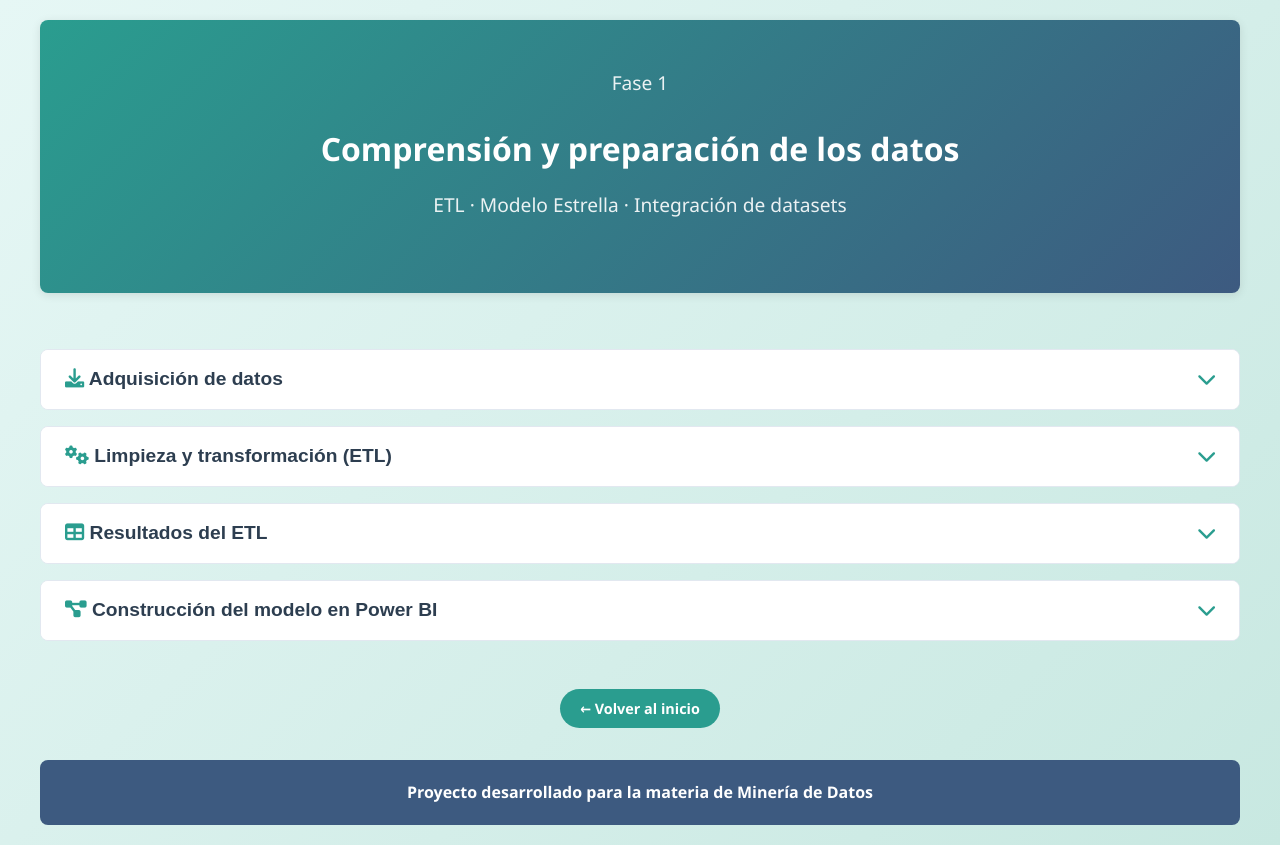
After one commit to Diego-APC/PGC-Mineria-De-Datos, a Flask app: page /fase1/ in a window 1280 px wide. The commit adds this page. Run offline with Flask 3, Linux system fonts and the light colour scheme.

Commit message:
Se agrega seccion explicando etl y modelo estrella

```diff
--- a/app.py
+++ b/app.py
@@ -11,6 +11,10 @@ def home():
 def pgc():
      return render_template("DescripcionProyecto.html")
 
+@app.route("/fase1/")
+def fase1():
+     return render_template("fase1.html")
+
 @app.route("/dashboard/")
 def dashboard():
      return render_template("dashboard.html")
--- /dev/null
+++ b/templates/fase1.html
@@ -0,0 +1,261 @@
+{% extends "base.html" %}
+
+{% block title %}Fase 1 — ETL y Modelo Estrella{% endblock %}
+
+{% block content %}
+
+<header class="hero-banner" style="min-height: 180px;">
+    <div class="hero-content">
+        <p class="subtitle">Fase 1</p>
+        <h1>Comprensión y preparación de los datos</h1>
+        <p class="subtitle">ETL · Modelo Estrella · Integración de datasets</p>
+    </div>
+</header>
+
+<section class="info-section">
+
+    <!-- 1. Adquisición -->
+    <div class="accordion">
+        <button class="accordion-header">
+            <span><i class="fas fa-download"></i> Adquisición de datos</span>
+            <i class="fas fa-chevron-down"></i>
+        </button>
+        <div class="accordion-content">
+            <p>
+                Se descargaron cuatro datasets oficiales del portal <strong>Datos Abiertos Bogotá</strong>,
+                publicados por la Secretaría Distrital de Salud:
+            </p>
+            <ul>
+                <li><strong>reporte_corte_31_07_2020_microchips.csv</strong> — Animales identificados con microchip por localidad</li>
+                <li><strong>osb_saludambiental_enfermedades_zoonoticas.csv</strong> — Enfermedades zoonóticas en Bogotá D.C.</li>
+                <li><strong>osb_saludamb-cobert_antirrab.csv</strong> — Cobertura de vacunación antirrábica en Bogotá D.C.</li>
+                <li><strong>osb_saludambiental-cumplimientoreportezoonosis.csv</strong> — Cumplimiento en el reporte del diagnóstico de zoonosis</li>
+            </ul>
+            <p>
+                Cada archivo presentó particularidades de encoding y separadores distintos
+                (<code>latin-1</code>, <code>cp850</code>, <code>utf-8</code>; separador <code>;</code>),
+                lo que se tuvo en cuenta desde la etapa de carga.
+            </p>
+        </div>
+    </div>
+
+    <!-- 2. ETL -->
+    <div class="accordion">
+        <button class="accordion-header">
+            <span><i class="fas fa-cogs"></i> Limpieza y transformación (ETL)</span>
+            <i class="fas fa-chevron-down"></i>
+        </button>
+        <div class="accordion-content">
+            <p>
+                Se desarrollaron <strong>8 scripts de Python</strong> usando la librería <strong>Pandas</strong>.
+                Cada script genera una tabla del modelo estrella a partir de los archivos en bruto:
+            </p>
+            <table>
+                <thead>
+                    <tr>
+                        <th>#</th>
+                        <th>Script</th>
+                        <th>Tabla generada</th>
+                        <th>Descripción</th>
+                    </tr>
+                </thead>
+                <tbody>
+                    <tr>
+                        <td>1</td>
+                        <td><code>1_dim_especie.py</code></td>
+                        <td><code>dim_especie.csv</code></td>
+                        <td>Extrae los valores únicos de especie animal (Canino / Felino) y les asigna una llave sustituta.</td>
+                    </tr>
+                    <tr>
+                        <td>2</td>
+                        <td><code>2_dim_sexo.py</code></td>
+                        <td><code>dim_sexo.csv</code></td>
+                        <td>Extrae los valores únicos de sexo del animal (Macho / Hembra) con su llave sustituta.</td>
+                    </tr>
+                    <tr>
+                        <td>3</td>
+                        <td><code>3_dim_tamanio.py</code></td>
+                        <td><code>dim_tamanio.csv</code></td>
+                        <td>Extrae las categorías de tamaño y agrega un campo de orden numérico de menor a mayor (Toys → Gigante).</td>
+                    </tr>
+                    <tr>
+                        <td>4</td>
+                        <td><code>4_dim_peligrosidad.py</code></td>
+                        <td><code>dim_peligrosidad.csv</code></td>
+                        <td>Extrae los valores de peligrosidad potencial del animal (SI / NO).</td>
+                    </tr>
+                    <tr>
+                        <td>5</td>
+                        <td><code>5_dim_evento.py</code></td>
+                        <td><code>dim_evento.csv</code></td>
+                        <td>Genera la dimensión de eventos zoonóticos combinando el tipo de enfermedad y la especie afectada.</td>
+                    </tr>
+                    <tr>
+                        <td>6</td>
+                        <td><code>6_dim_localidad.py</code></td>
+                        <td><code>dim_localidad.csv</code></td>
+                        <td>Construye la dimensión de localidad enriquecida con métricas del perfil de mascotas (% caninos, % felinos, % hembras, % peligrosos) y la Sub Red administrativa. Maneja diferencias de acentuación entre archivos.</td>
+                    </tr>
+                    <tr>
+                        <td>7</td>
+                        <td><code>7_hecho_animal.py</code></td>
+                        <td><code>hecho_animal.csv</code></td>
+                        <td>Tabla de hechos principal: un registro por mascota registrada con microchip. Reemplaza los atributos categóricos por llaves foráneas a las dimensiones.</td>
+                    </tr>
+                    <tr>
+                        <td>8</td>
+                        <td><code>8_hecho_salud_localidad.py</code></td>
+                        <td><code>hecho_salud_localidad.csv</code></td>
+                        <td>Tabla de hechos de salud: integra los tres datasets de salud (zoonosis, vacunación y cumplimiento de reporte) en una sola tabla por año y localidad.</td>
+                    </tr>
+                </tbody>
+            </table>
+        </div>
+    </div>
+
+    <!-- 3. Resultados ETL -->
+    <div class="accordion">
+        <button class="accordion-header">
+            <span><i class="fas fa-table"></i> Resultados del ETL</span>
+            <i class="fas fa-chevron-down"></i>
+        </button>
+        <div class="accordion-content">
+            <p>Las tablas generadas por los scripts se almacenaron en la carpeta <code>DataLimpia/</code>. A continuación se muestra una muestra de cada una:</p>
+
+            <h4>dim_especie</h4>
+            <table>
+                <tr><th>id_especie</th><th>especie</th></tr>
+                <tr><td>1</td><td>Canino</td></tr>
+                <tr><td>2</td><td>Felino</td></tr>
+            </table>
+
+            <h4>dim_sexo</h4>
+            <table>
+                <tr><th>id_sexo</th><th>sexo</th></tr>
+                <tr><td>1</td><td>Hembra</td></tr>
+                <tr><td>2</td><td>Macho</td></tr>
+            </table>
+
+            <h4>dim_tamanio</h4>
+            <table>
+                <tr><th>id_tamanio</th><th>tamanio</th><th>orden</th></tr>
+                <tr><td>1</td><td>Gigante</td><td>5</td></tr>
+                <tr><td>2</td><td>Grande</td><td>4</td></tr>
+                <tr><td>3</td><td>Mediano</td><td>3</td></tr>
+                <tr><td>4</td><td>Miniatura</td><td>1</td></tr>
+                <tr><td>5</td><td>Pequeño</td><td>2</td></tr>
+            </table>
+
+            <h4>dim_peligrosidad</h4>
+            <table>
+                <tr><th>id_peligrosidad</th><th>es_peligroso</th></tr>
+                <tr><td>1</td><td>NO</td></tr>
+                <tr><td>2</td><td>SI</td></tr>
+            </table>
+
+            <h4>dim_evento (primeras 5 filas)</h4>
+            <table>
+                <tr><th>id_evento</th><th>evento</th><th>especie_afectada</th></tr>
+                <tr><td>1</td><td>Brucelósis</td><td>Caninos</td></tr>
+                <tr><td>2</td><td>Brucelósis</td><td>Bovinos</td></tr>
+                <tr><td>3</td><td>Leptospirosis</td><td>Caninos</td></tr>
+                <tr><td>4</td><td>Rabia</td><td>Caninos</td></tr>
+                <tr><td>5</td><td>Toxocariasis</td><td>Caninos</td></tr>
+            </table>
+
+            <h4>dim_localidad (primeras 5 filas)</h4>
+            <table>
+                <tr><th>id_localidad</th><th>localidad</th><th>total_mascotas</th><th>pct_caninos</th><th>pct_felinos</th><th>sub_red</th></tr>
+                <tr><td>1</td><td>Antonio Nariño</td><td>5.823</td><td>74,2%</td><td>25,8%</td><td>Centro Oriente</td></tr>
+                <tr><td>2</td><td>Barrios Unidos</td><td>9.114</td><td>72,1%</td><td>27,9%</td><td>Norte</td></tr>
+                <tr><td>3</td><td>Bosa</td><td>14.302</td><td>78,3%</td><td>21,7%</td><td>Sur Occidente</td></tr>
+                <tr><td>4</td><td>Chapinero</td><td>8.651</td><td>68,4%</td><td>31,6%</td><td>Norte</td></tr>
+                <tr><td>5</td><td>Ciudad Bolívar</td><td>18.940</td><td>80,1%</td><td>19,9%</td><td>Sur</td></tr>
+            </table>
+
+            <h4>hecho_animal (primeras 5 filas)</h4>
+            <table>
+                <tr><th>id_animal</th><th>microchip_animal</th><th>id_especie</th><th>id_sexo</th><th>id_tamanio</th><th>id_peligrosidad</th><th>id_localidad</th></tr>
+                <tr><td>1</td><td>966000101056052</td><td>1</td><td>1</td><td>5</td><td>1</td><td>1</td></tr>
+                <tr><td>2</td><td>900193000203320</td><td>2</td><td>2</td><td>5</td><td>1</td><td>1</td></tr>
+                <tr><td>3</td><td>900193000203196</td><td>1</td><td>2</td><td>3</td><td>1</td><td>1</td></tr>
+                <tr><td>4</td><td>9000193000203870</td><td>1</td><td>1</td><td>5</td><td>1</td><td>1</td></tr>
+                <tr><td>5</td><td>992001000465839</td><td>2</td><td>1</td><td>5</td><td>1</td><td>1</td></tr>
+            </table>
+
+            <h4>hecho_salud_localidad (primeras 5 filas)</h4>
+            <table>
+                <tr><th>id_hecho</th><th>anio</th><th>id_localidad</th><th>id_evento</th><th>casos_zoonosis</th><th>cobertura_vacuna</th><th>pct_cumplimiento</th></tr>
+                <tr><td>1</td><td>2021</td><td>1</td><td>1</td><td>1</td><td>—</td><td>52</td></tr>
+                <tr><td>2</td><td>2021</td><td>2</td><td>1</td><td>2</td><td>—</td><td>52</td></tr>
+                <tr><td>3</td><td>2021</td><td>3</td><td>1</td><td>3</td><td>—</td><td>52</td></tr>
+                <tr><td>4</td><td>2021</td><td>4</td><td>1</td><td>2</td><td>—</td><td>52</td></tr>
+                <tr><td>5</td><td>2021</td><td>5</td><td>1</td><td>13</td><td>—</td><td>52</td></tr>
+            </table>
+        </div>
+    </div>
+
+    <!-- 4. Power BI -->
+    <div class="accordion">
+        <button class="accordion-header">
+            <span><i class="fas fa-project-diagram"></i> Construcción del modelo en Power BI</span>
+            <i class="fas fa-chevron-down"></i>
+        </button>
+        <div class="accordion-content">
+
+            <h3>Conexión a los archivos de salida</h3>
+            <p>
+                Una vez generadas las tablas por los scripts de Python, se conectaron los archivos CSV de la carpeta
+                <code>DataLimpia/</code> a Power BI Desktop como fuente de datos de tipo texto/CSV.
+                Se cargaron las 6 dimensiones y las 2 tablas de hechos.
+            </p>
+
+            <h3>Transformación con Power Query</h3>
+            <p>
+                Para que las tablas de hechos mostraran los valores descriptivos en lugar de solo los IDs,
+                se utilizó la opción <strong>Combinar consultas</strong> de Power Query. Esta operación es
+                equivalente a un JOIN: permite que en el modelo estrella las relaciones queden por ID,
+                pero que en las vistas y reportes se visualicen directamente los valores (por ejemplo,
+                "Canino" en lugar de <code>id_especie = 1</code>).
+            </p>
+            <p>
+                La dimensión de evento (<code>dim_evento</code>) fue la excepción: esta tabla se cargó
+                directamente sin transformación adicional en Power Query, ya que su estructura combinada
+                (evento + especie afectada) es suficiente para los reportes.
+            </p>
+
+            <h3>Creación de Dim_Tiempo</h3>
+            <p>
+                La dimensión de tiempo no existía como archivo CSV, por lo que se creó directamente en
+                Power BI mediante una consulta en blanco con el siguiente enfoque: se generó una tabla
+                con los años presentes en los datos, extrayendo atributos como año, semestre y etiquetas
+                para su uso en filtros y ejes de gráficos.
+            </p>
+
+            <h3>Modelo estrella resultante</h3>
+            <p>
+                El modelo quedó conformado por <strong>2 tablas de hechos</strong> y <strong>7 dimensiones</strong>
+                (incluyendo Dim_Tiempo), con las relaciones definidas mediante las llaves foráneas generadas
+                en el ETL. Los datasets conservan los IDs en lugar de los valores descriptivos, lo que
+                facilita su uso en etapas posteriores del proyecto (clustering con Orange, procesamiento con Spark).
+            </p>
+            <div class="img-container">
+                <img src="{{ url_for('static', filename='img/ImagenModeloEstrella.png') }}"
+                     alt="Diagrama del modelo estrella en Power BI"
+                     style="max-width: 100%; border-radius: 8px; margin-top: 1rem;">
+            </div>
+
+        </div>
+    </div>
+
+</section>
+
+<div style="text-align: center; margin: 2rem 0;">
+    <a href="{{ url_for('home') }}" class="phase-btn active">← Volver al inicio</a>
+</div>
+
+<footer class="footer">
+    <p>Proyecto desarrollado para la materia de Minería de Datos</p>
+</footer>
+
+{% endblock %}
--- a/templates/index.html
+++ b/templates/index.html
@@ -25,7 +25,7 @@
                 <div class="phase-number">Fase 1</div>
                 <h3>Comprensión y preparación de datos</h3>
                 <p>ETL, modelo estrella, integración de datasets</p>
-                <a href="#" class="phase-btn disabled">Próximamente</a>
+                <a href="{{ url_for('fase1') }}" class="phase-btn active">Ver fase 1 →</a>
             </div>
             <!-- Fase 2: enlace a /dashboard/ -->
             <div class="phase-card">
```
Also changed, not shown: static/img/ImagenModeloEstrella.png (added).
